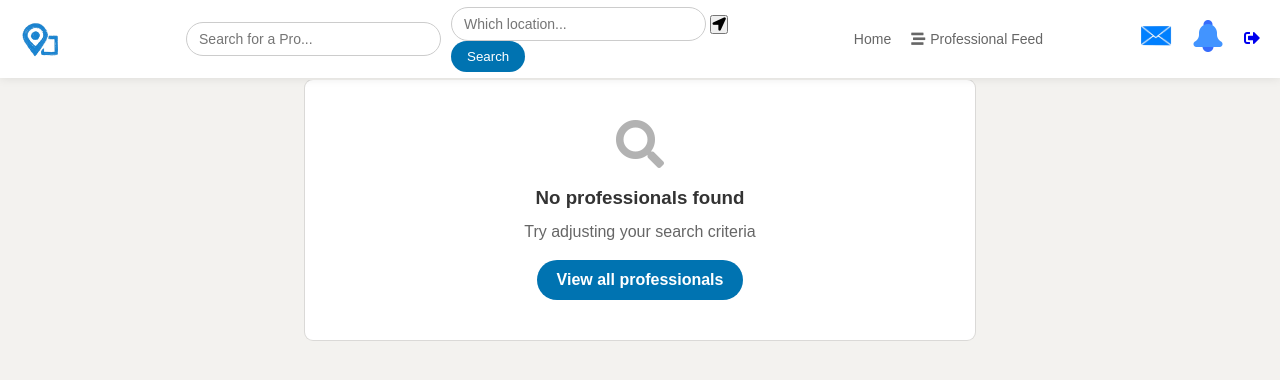
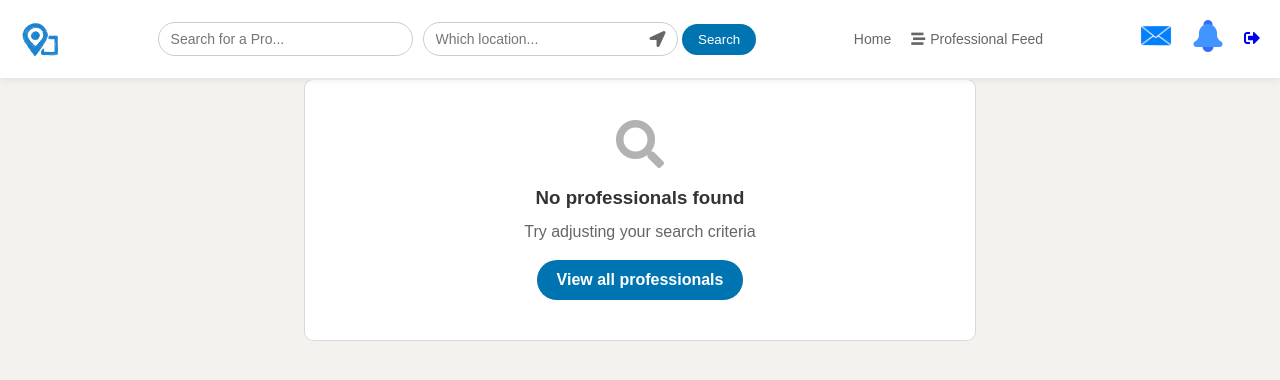
Before and after one commit to lionhamza/ProNearBy_2, a Flask app: page /feed in a window 1280 px wide. Shown: the top 380 px of the page. Run offline with Flask 3, Linux system fonts and the light colour scheme; the visitor is signed in with stand-in values (Sample User, id 1); data comes from the database, SQL or seed files in the repository; data that the repository does not hold is empty; some libraries are stand-ins or nearby versions.

Commit message:
Update home.css

```diff
--- a/website/static/home.css
+++ b/website/static/home.css
@@ -3,6 +3,64 @@
   box-sizing: border-box;
   margin: 0;
   padding: 0;
+}
+/* Wraps input + location button */
+.location-input-wrapper {
+  position: relative;
+  display: inline-block;
+  width: 100%;
+}
+
+/* Ensure text doesn't overlap button */
+.location-input-wrapper .location-input {
+  width: 100%;
+  padding-right: 40px; /* make room for the button */
+}
+
+/* Location button inside input */
+.location-btn {
+  position: absolute;
+  top: 50%;
+  right: 12px;
+  transform: translateY(-50%);
+  border: none;
+  background: transparent;
+  cursor: pointer;
+  font-size: 16px;
+  color: #666;
+  padding: 0;
+  line-height: 1;
+  display: flex;
+  align-items: center;
+  justify-content: center;
+}
+
+.location-btn:hover {
+  color: #0073b1; /* Match your theme */
+}
+
+
+
+.geocoder-dropdown {
+  position: absolute;
+  top: 100%;
+  left: 0;
+  right: 0;
+  background: #fff;
+  border: 1px solid #ccc;
+  border-radius: 6px;
+  z-index: 9999;
+  max-height: 200px;
+  overflow-y: auto;
+}
+
+.geocoder-dropdown .suggestion {
+  padding: 8px 12px;
+  cursor: pointer;
+}
+
+.geocoder-dropdown .suggestion:hover {
+  background: #f0f0f0;
 }
 
 body {
@@ -1640,3 +1698,146 @@
   color: #28a745;
   font-weight: bold;
 }
+
+/* Fix conflict between location input + header search */
+.location-input-wrapper {
+  position: relative;
+  display: inline-block;
+  width: auto; /* let it size like the search bar */
+}
+
+.location-input-wrapper .location-input {
+  width: 255px; /* match .header-search-input */
+  padding-right: 40px; /* keep space for button */
+  border-radius: 20px;
+  border: 1px solid #ccc;
+  padding: 8px 12px;
+  font-size: 14px;
+}
+
+/* Button inside input */
+.location-btn {
+  position: absolute;
+  top: 50%;
+  right: 12px;
+  transform: translateY(-50%);
+  background: none;
+  border: none;
+  cursor: pointer;
+  font-size: 16px;
+  color: #666;
+}
+
+.location-btn:hover {
+  color: #0073b1;
+}
+/* Wrapper around input + button */
+.location-input-wrapper {
+  position: relative;
+  display: inline-block;
+  width: 100%;
+  max-width: 255px; /* keep it tidy on desktop */
+}
+
+/* Input styling (matches header-search-input) */
+.location-input-wrapper .location-input {
+  width: 100%;
+  padding-right: 40px; /* leave space for button */
+  border-radius: 20px;
+  border: 1px solid #ccc;
+  padding: 8px 12px;
+  font-size: 14px;
+  box-sizing: border-box;
+}
+
+/* Icon button inside input */
+.location-btn {
+  position: absolute;
+  top: 50%;
+  right: 12px;
+  transform: translateY(-50%);
+  background: none;
+  border: none;
+  cursor: pointer;
+  font-size: 16px;
+  color: #666;
+  display: flex;
+  align-items: center;
+  justify-content: center;
+}
+
+.location-btn:hover {
+  color: #0073b1; /* theme blue */
+}
+
+/* 🔽 Mobile fix */
+@media (max-width: 768px) {
+  .location-input-wrapper {
+    max-width: 100%; /* let it stretch full width */
+  }
+
+  .location-input-wrapper .location-input {
+    padding-right: 40px; /* keep room for icon */
+    font-size: 16px; /* slightly bigger for touch */
+  }
+
+  .location-btn {
+    right: 10px; /* keep aligned inside on small screens */
+    font-size: 18px; /* make tap target bigger */
+  }
+}
+/* Default: desktop/big screens */
+.location-input-wrapper {
+  position: relative;
+  display: inline-block;
+  width: auto; /* shrink to fit */
+}
+
+.location-input-wrapper .location-input {
+  width: 255px;              /* match .header-search-input */
+  padding-right: 40px;       /* make room for button */
+  border-radius: 20px;
+  border: 1px solid #ccc;
+  padding: 8px 12px;
+  font-size: 14px;
+  box-sizing: border-box;
+}
+
+/* Keep button inside */
+.location-btn {
+  position: absolute;
+  top: 50%;
+  right: 12px;
+  transform: translateY(-50%);
+  border: none;
+  background: transparent;
+  cursor: pointer;
+  font-size: 16px;
+  color: #666;
+  padding: 0;
+  display: flex;
+  align-items: center;
+  justify-content: center;
+}
+
+.location-btn:hover {
+  color: #0073b1;
+}
+
+/* Override for small screens */
+@media (max-width: 768px) {
+  .location-input-wrapper {
+    width: 100%;
+    max-width: 100%;
+  }
+
+  .location-input-wrapper .location-input {
+    width: 100%; /* stretch full width on mobile */
+    font-size: 16px;
+  }
+
+  .location-btn {
+    right: 10px;
+    font-size: 18px;
+  }
+}
```
